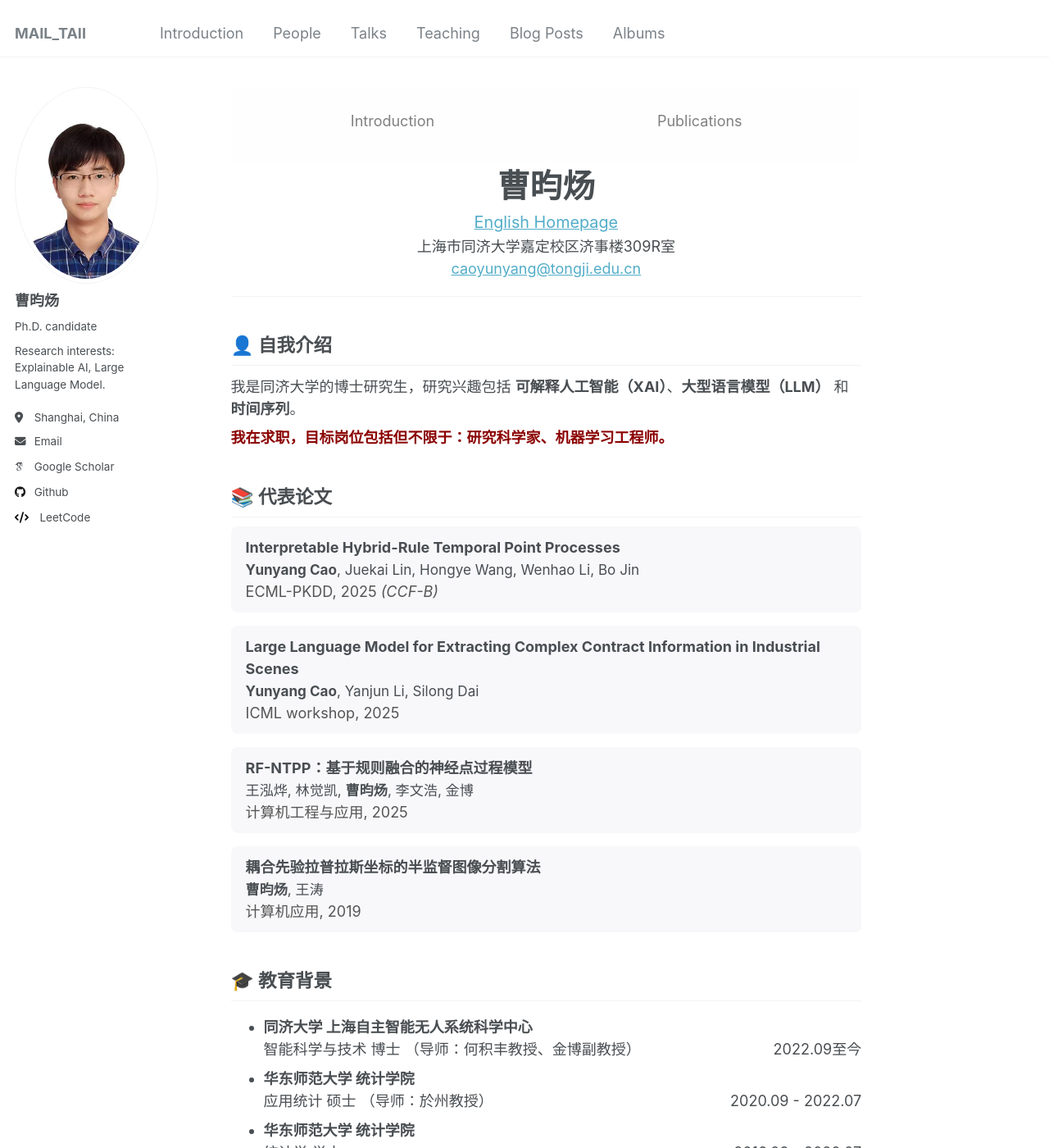
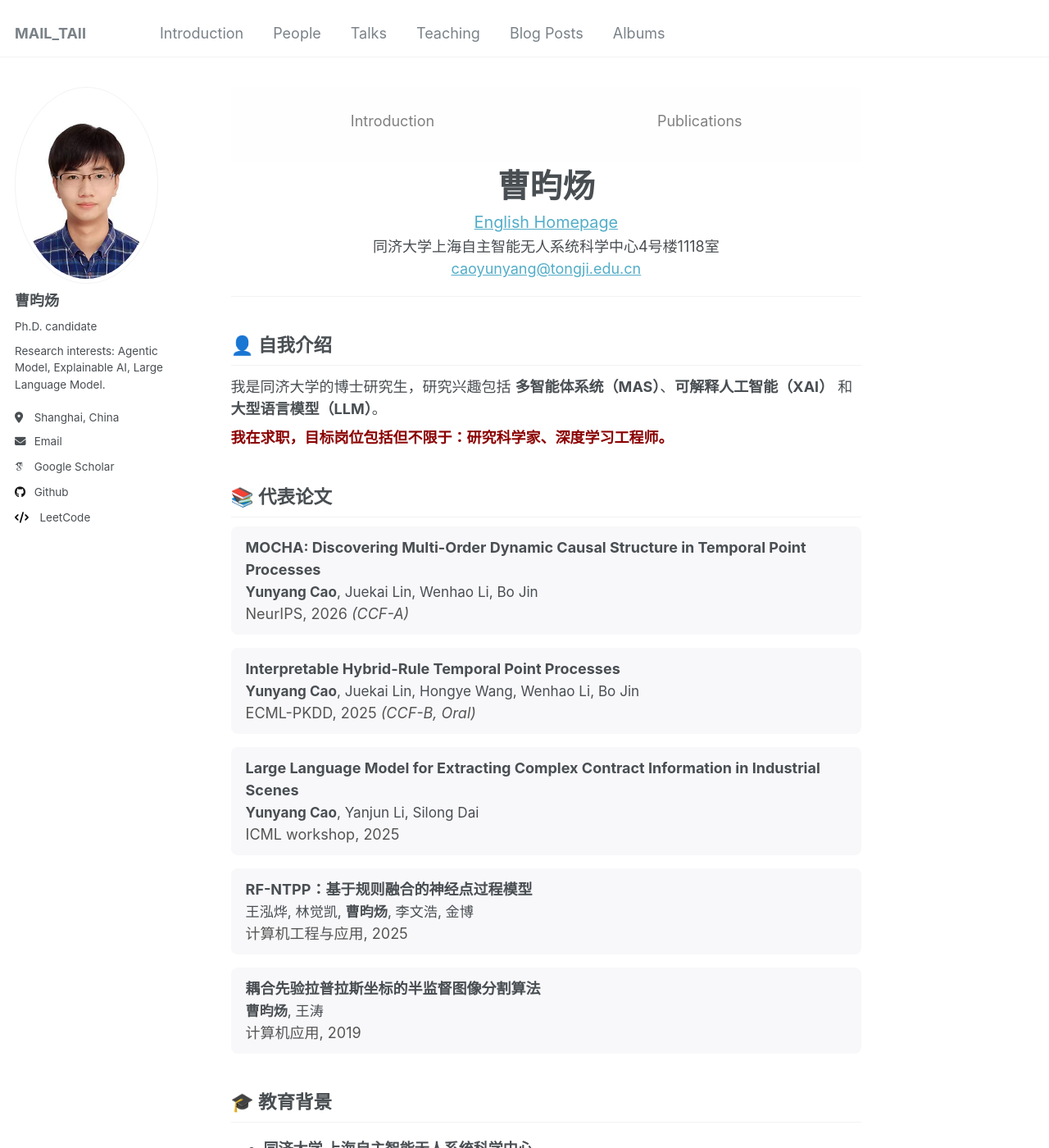
Before and after one commit to mail-taii/mail-taii.github.io, a Jekyll site: the page built from _people/1_doctor_cyy/1_doctor_cyy.md, in a window 1280 px wide and 1400 px high. Shown: the whole window at 82% size. Built offline with Jekyll 4.4.1, drawn with Linux system fonts in a browser that asks for light colours; some web fonts are replaced.

Commit message:
Update bio in doctor_cyy.md

```diff
--- a/_people/1_doctor_cyy/1_doctor_cyy.md
+++ b/_people/1_doctor_cyy/1_doctor_cyy.md
@@ -11,7 +11,7 @@ email: "caoyunyang@tongji.edu.cn"
 github: "yy-c"
 googlescholar: "https://scholar.google.com/citations?user=NuN2X10AAAAJ"
 leetcode: "https://leetcode.cn/u/caoy-9/"
-bio: "Research interests: Explainable AI, Large Language Model."
+bio: "Research interests: Agentic Model, Explainable AI, Large Language Model."
 slug: "cyy"
 links:
   - "publications"
@@ -27,7 +27,7 @@ links:
 </div>
 
 <div align="center" style="margin-bottom:20px;">
-  上海市同济大学嘉定校区济事楼309R室 <br>
+  同济大学上海自主智能无人系统科学中心4号楼1118室 <br>
   <a href="mailto:caoyunyang@tongji.edu.cn">caoyunyang@tongji.edu.cn</a>
 </div>
 
@@ -36,16 +36,21 @@ links:
 ## 👤 自我介绍
 
 <div style="margin-bottom:8px;">
-我是同济大学的博士研究生，研究兴趣包括 <b>可解释人工智能（XAI）</b>、<b>大型语言模型（LLM）</b> 和 <b>时间序列</b>。
+我是同济大学的博士研究生，研究兴趣包括 <b>多智能体系统（MAS）</b>、<b>可解释人工智能（XAI）</b> 和 <b>大型语言模型（LLM）</b>。
 </div>
-<span style="color:#8B0000;font-weight:bold;">我在求职，目标岗位包括但不限于：研究科学家、机器学习工程师。</span>
+<span style="color:#8B0000;font-weight:bold;">我在求职，目标岗位包括但不限于：研究科学家、深度学习工程师。</span>
 
 ## 📚 代表论文
 
 <div style="background:#f8f8fa;padding:12px 18px;border-radius:8px;margin-bottom:16px;">
+  <b>MOCHA: Discovering Multi-Order Dynamic Causal Structure in Temporal Point Processes</b><br>
+  <span style="font-size: 0.95em;"><b>Yunyang Cao</b>, Juekai Lin, Wenhao Li, Bo Jin</span><br>
+  <span style="color: #555;">NeurIPS, 2026 <i>(CCF-A)</i></span>
+</div>
+<div style="background:#f8f8fa;padding:12px 18px;border-radius:8px;margin-bottom:16px;">
   <b>Interpretable Hybrid-Rule Temporal Point Processes</b><br>
   <span style="font-size: 0.95em;"><b>Yunyang Cao</b>, Juekai Lin, Hongye Wang, Wenhao Li, Bo Jin</span><br>
-  <span style="color: #555;">ECML-PKDD, 2025 <i>(CCF-B)</i></span>
+  <span style="color: #555;">ECML-PKDD, 2025 <i>(CCF-B, Oral)</i></span>
 </div>
 <div style="background:#f8f8fa;padding:12px 18px;border-radius:8px;margin-bottom:16px;">
   <b>Large Language Model for Extracting Complex Contract Information in Industrial Scenes</b><br>
@@ -80,7 +85,7 @@ links:
 ## 💼 实习经历
 
 <ul>
-  <li><b>美团</b> - 数据分析师 <span style="float:right;">2022.06 - 2022.08</span></li>
+  <li><b>美团</b> - 商业分析师 <span style="float:right;">2022.06 - 2022.08</span></li>
 </ul>
 
 ## 🥇 荣誉
```
